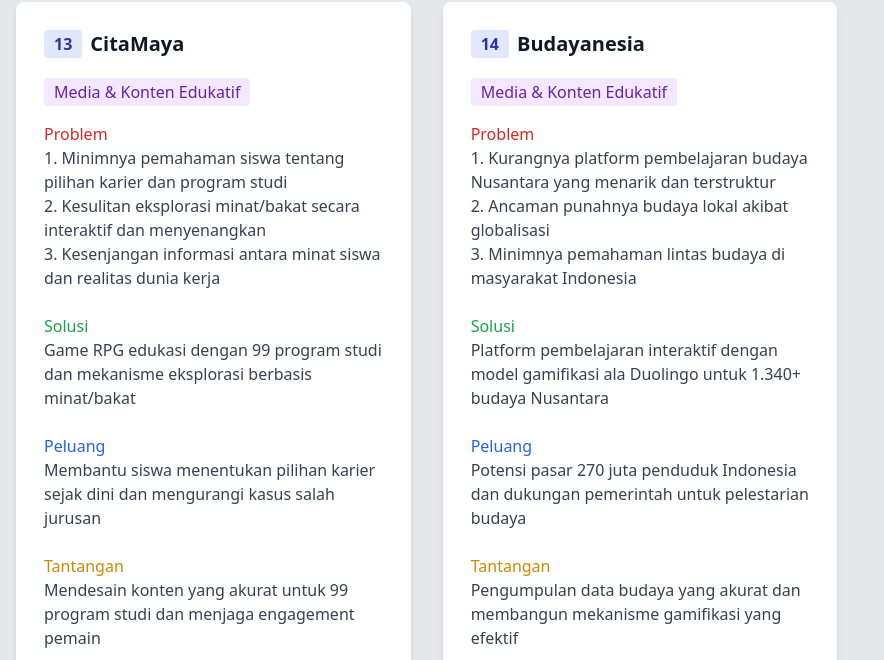
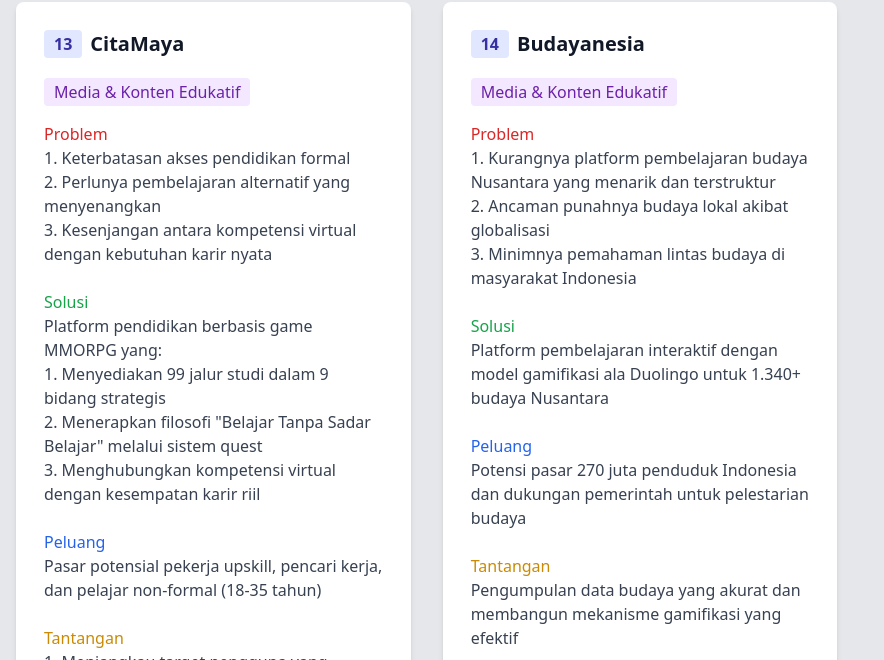
Before and after one commit to ekajogja/bank-konsep, a plain HTML site: page index.html in a window 1280 px wide. Shown: the part 3410-4070 px from the top of the page, without its empty margins (0-884 px from the left). Drawn offline with nearby package versions, Linux system fonts and the light colour scheme.

Commit message:
update deskripsi citamaya

```diff
--- a/index.html
+++ b/index.html
@@ -320,11 +320,25 @@
                     </div>
                     <span class="inline-block bg-purple-100 text-purple-800 text-s px-2.5 py-0.5 rounded mb-4">Media & Konten Edukatif</span>
                     <p class="text-gray-700 text-md mb-4">
-  <span class="mr-2 text-red-600">Problem</span><br>1. Minimnya pemahaman siswa tentang pilihan karier dan program studi<br>2. Kesulitan eksplorasi minat/bakat secara interaktif dan menyenangkan<br>3. Kesenjangan informasi antara minat siswa dan realitas dunia kerja<br><br>
-  <span class="mr-2 text-green-600">Solusi</span><br>Game RPG edukasi dengan 99 program studi dan mekanisme eksplorasi berbasis minat/bakat<br><br>
-  <span class="mr-2 text-blue-600">Peluang</span><br>Membantu siswa menentukan pilihan karier sejak dini dan mengurangi kasus salah jurusan<br><br>
-  <span class="mr-2 text-yellow-600">Tantangan</span><br>Mendesain konten yang akurat untuk 99 program studi dan menjaga engagement pemain
-</p>
+                        <span class="mr-2 text-red-600">Problem</span><br>
+                        1. Keterbatasan akses pendidikan formal<br>
+                        2. Perlunya pembelajaran alternatif yang menyenangkan<br>
+                        3. Kesenjangan antara kompetensi virtual dengan kebutuhan karir nyata<br><br>
+
+                        <span class="mr-2 text-green-600">Solusi</span><br>
+                        Platform pendidikan berbasis game MMORPG yang:<br>
+                        1. Menyediakan 99 jalur studi dalam 9 bidang strategis<br>
+                        2. Menerapkan filosofi "Belajar Tanpa Sadar Belajar" melalui sistem quest<br>
+                        3. Menghubungkan kompetensi virtual dengan kesempatan karir riil<br><br>
+
+                        <span class="mr-2 text-blue-600">Peluang</span><br>
+                        Pasar potensial pekerja upskill, pencari kerja, dan pelajar non-formal (18-35 tahun)<br><br>
+
+                        <span class="mr-2 text-yellow-600">Tantangan</span><br>
+                        1. Menjangkau target pengguna yang beragam<br>
+                        2. Mengembangkan platform web-based PWA dengan assessment AI<br>
+                        3. Bersaing dengan platform edukasi dan game sejenis
+                    </p>
 
                     <div class="space-y-3">
                         <a href="https://ekajogja.github.io/citamaya/mockup/index.html" class="inline-flex items-center px-3 py-1 bg-blue-500 text-white rounded hover:bg-blue-700">
```
